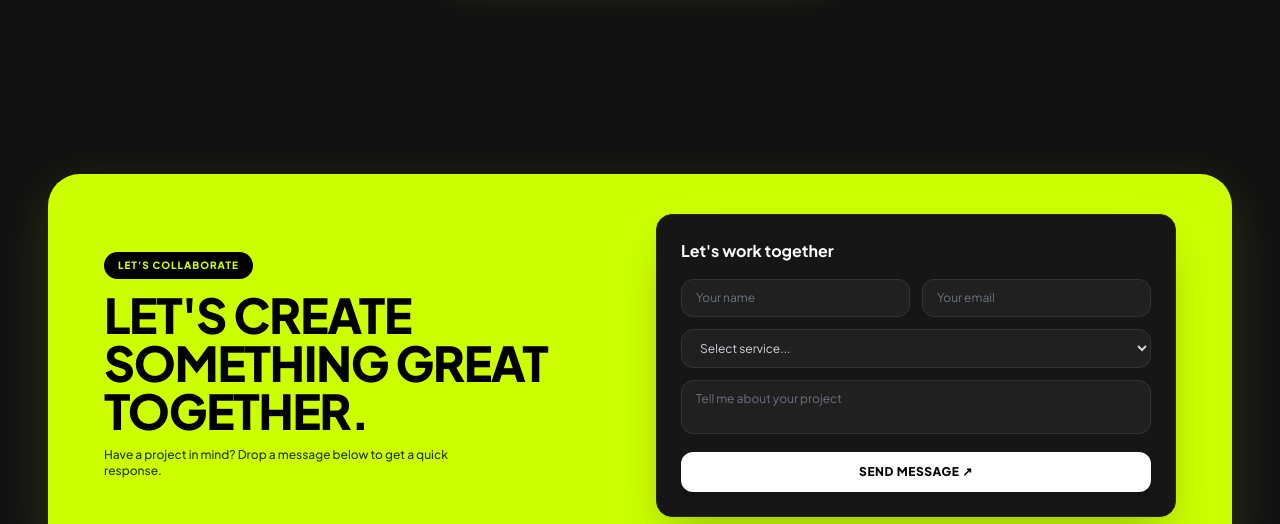
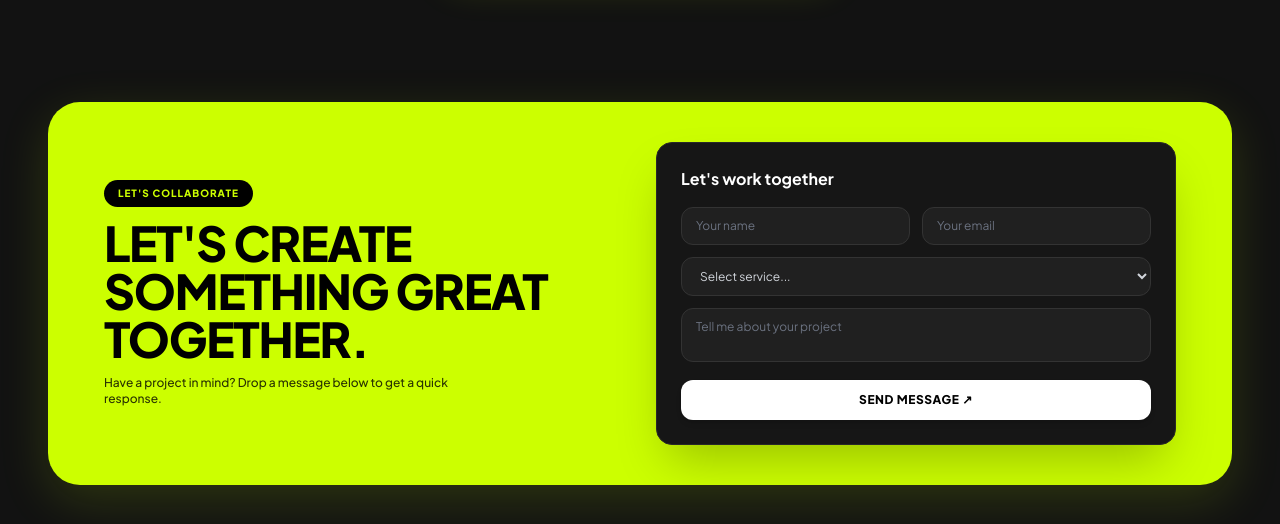
Before and after one commit to nazrulislambadol/Portfolio, a plain HTML site: page index.html in a window 1280 px wide. Shown: the part 6035-6559 px from the top of the page. Drawn offline with nearby package versions, Linux system fonts and the light colour scheme.

Commit message:
Update index.html

```diff
--- a/index.html
+++ b/index.html
@@ -1729,8 +1729,8 @@ images: [
 <!-- ==================== 11. FOOTER CTA & CONTACT ==================== -->
   <footer id="contact" class="max-w-7xl mx-auto px-6 pt-20 pb-16">
 
-<!-- ==================== WIDE SLENDER CTA BANNER (BALANCED SPACING) ==================== -->
-  <div class="max-w-7xl mx-auto px-6 mt-4 mb-16">
+<!-- ==================== WIDE SLENDER CTA BANNER (FIXED SPACING) ==================== -->
+  <div class="max-w-7xl mx-auto px-6 -mt-10 sm:-mt-14 mb-16 relative z-10">
     <div class="bg-brandLime text-black rounded-[2rem] px-8 sm:px-14 py-8 sm:py-10 relative overflow-hidden shadow-[0_15px_50px_rgba(204,255,0,0.15)]">
 
       <div class="grid grid-cols-1 lg:grid-cols-12 gap-8 items-center">
```
